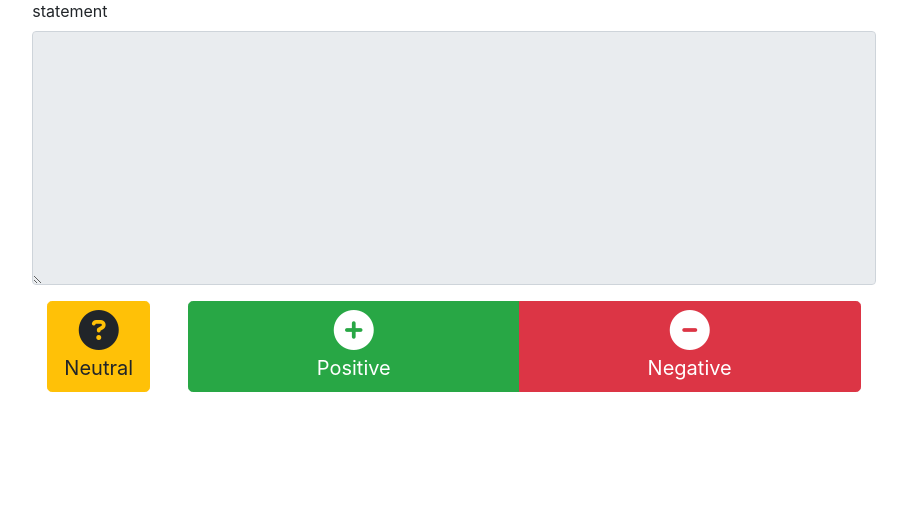
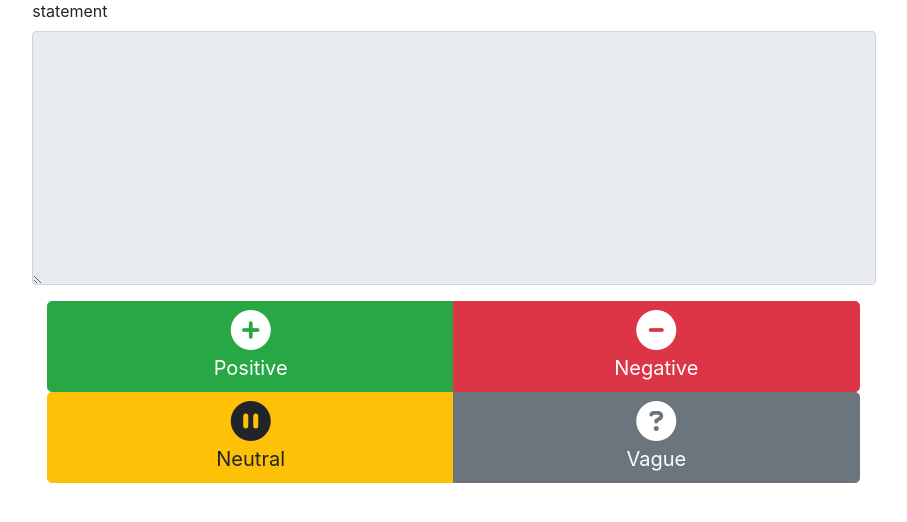
Before and after one commit to faryabimm/statement-labeling-system, a Django app: template templates/label.html in a window 1280 px wide. Shown: the part 161-683 px from the top of the page, without its empty margins (186-1093 px from the left). Run offline with Django 3.2, Linux system fonts and the light colour scheme; the template is opened without the code that fills it: values that come from a table or form of the project are taken from there, others are empty; some libraries are stand-ins or nearby versions.

Commit message:
add vague option, update models and templates

```diff
--- a/crowd_labeling/models.py
+++ b/crowd_labeling/models.py
@@ -15,7 +15,8 @@ class Statement(models.Model):
 class LabelChoices(Enum):
     POSITIVE = ('Positive', '+')
     NEGATIVE = ('Negative', '-')
-    NEUTRAL = ('Neutral', '?')
+    NEUTRAL = ('Neutral', '=')
+    UNCERTAIN = ('Vague', '?')
 
     @staticmethod
     def values():
--- a/templates/label.html
+++ b/templates/label.html
@@ -12,24 +12,31 @@
         </div>
         <div class="container">
             <div class="row">
-                <div class="col-2">
-                    <button type="submit" name="Neutral" class="btn-lg btn btn-secondary btn-warning">
-                        <i class="fas fa-question-circle fa-2x"></i>
-                        <br>
-                        Neutral
-                    </button>
-                </div>
-                <div class="col-10">
+                <div class="col-12">
                     <div class="btn-group btn-group-lg d-flex" role="group">
-                        <button type="submit" name="Positive" class="btn btn-secondary btn-success">
+                        <button type="submit" name="Positive" class="btn btn-success col-6">
                             <i class="fas fa-plus-circle fa-2x"></i>
                             <br>
                             Positive
                         </button>
-                        <button type="submit" name="Negative" class="btn btn-secondary btn-danger">
+                        <button type="submit" name="Negative" class="btn btn-danger col-6">
                             <i class="fas fa-minus-circle fa-2x"></i>
                             <br>
                             Negative
+                        </button>
+                    </div>
+                </div>
+                <div class="col-12">
+                    <div class="btn-group btn-group-lg d-flex" role="group">
+                        <button type="submit" name="Neutral" class="btn-lg btn btn-warning col-6">
+                            <i class="fas fa-pause-circle fa-2x"></i>
+                            <br>
+                            Neutral
+                        </button>
+                        <button type="submit" name="Vague" class="btn-lg btn btn-secondary col-6">
+                            <i class="fas fa-question-circle fa-2x"></i>
+                            <br>
+                            Vague
                         </button>
                     </div>
                 </div>
```
Also changed, not shown: crowd_labeling/migrations/0001_initial.py (added).
